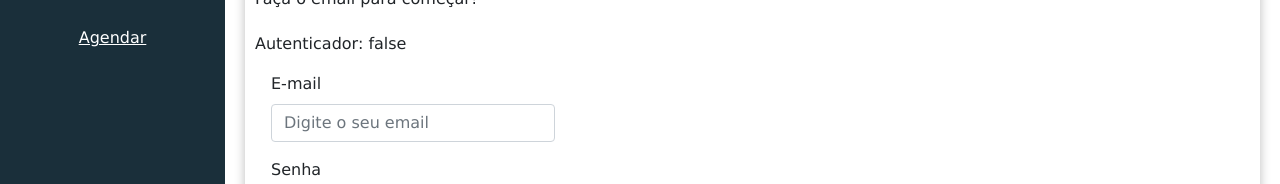
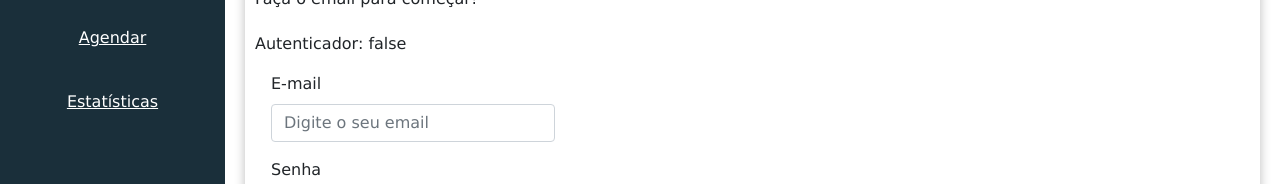
Before and after one commit to LuizTozato/siterh, a React (Create React App) app in the folder siterh/: page / in a window 1280 px wide. Shown: the part 222-406 px from the top of the page. Built offline with nearby package versions, Linux system fonts and the light colour scheme; no server answers.

Commit message:
Charts page created

```diff
--- /dev/null
+++ b/siterh/src/components/charts/Charts.jsx
@@ -0,0 +1,19 @@
+import React from "react";
+import Main from "../template/Main";
+
+
+const Charts = () => {
+
+
+    return(
+        <Main title="Dados e estatísticas">
+
+            <div>Hellow world</div>
+
+        </Main>
+
+    )
+
+}
+
+export default Charts
--- a/siterh/src/components/template/Nav.jsx
+++ b/siterh/src/components/template/Nav.jsx
@@ -14,6 +14,9 @@ export default () => (
             <Link to='/pedidos' className="link-always-on">
                 Agendar
             </Link>
+            <Link to='/charts' className="link-always-on">
+                Estatísticas
+            </Link>
         </nav>
     </aside>
 )
--- a/siterh/src/main/Routes.jsx
+++ b/siterh/src/main/Routes.jsx
@@ -1,11 +1,12 @@
 import React, { useContext } from "react"
 import { Routes, Route, useParams, Navigate } from "react-router-dom"
+import { AuthContext, AuthProvider } from "../components/contexts/auth"
 
 import Home from '../components/homepage/Home'
 import Pedido from "../components/pedidos/Pedido"
 import Listagem from "../components/listagem/Listagem"
 import Atualizar from "../components/atualizar/Atualizar"
-import { AuthContext, AuthProvider } from "../components/contexts/auth"
+import Charts from "../components/charts/Charts"
 
 
 export default () => {
@@ -36,6 +37,7 @@ export default () => {
                     <Route exact path='/listagem' element={<Private><Listagem/></Private>}/>
                     <Route exact path='/pedidos' element={<Private><Pedido/></Private>}/>
                     <Route exact path='/atualizar/:id_pedido' element={<Private><WithParams Component={Atualizar}/></Private>}/>
+                    <Route exact path='/charts' element={<Private><Charts/></Private>}/>
             </Routes>
         </AuthProvider>
     )
```
